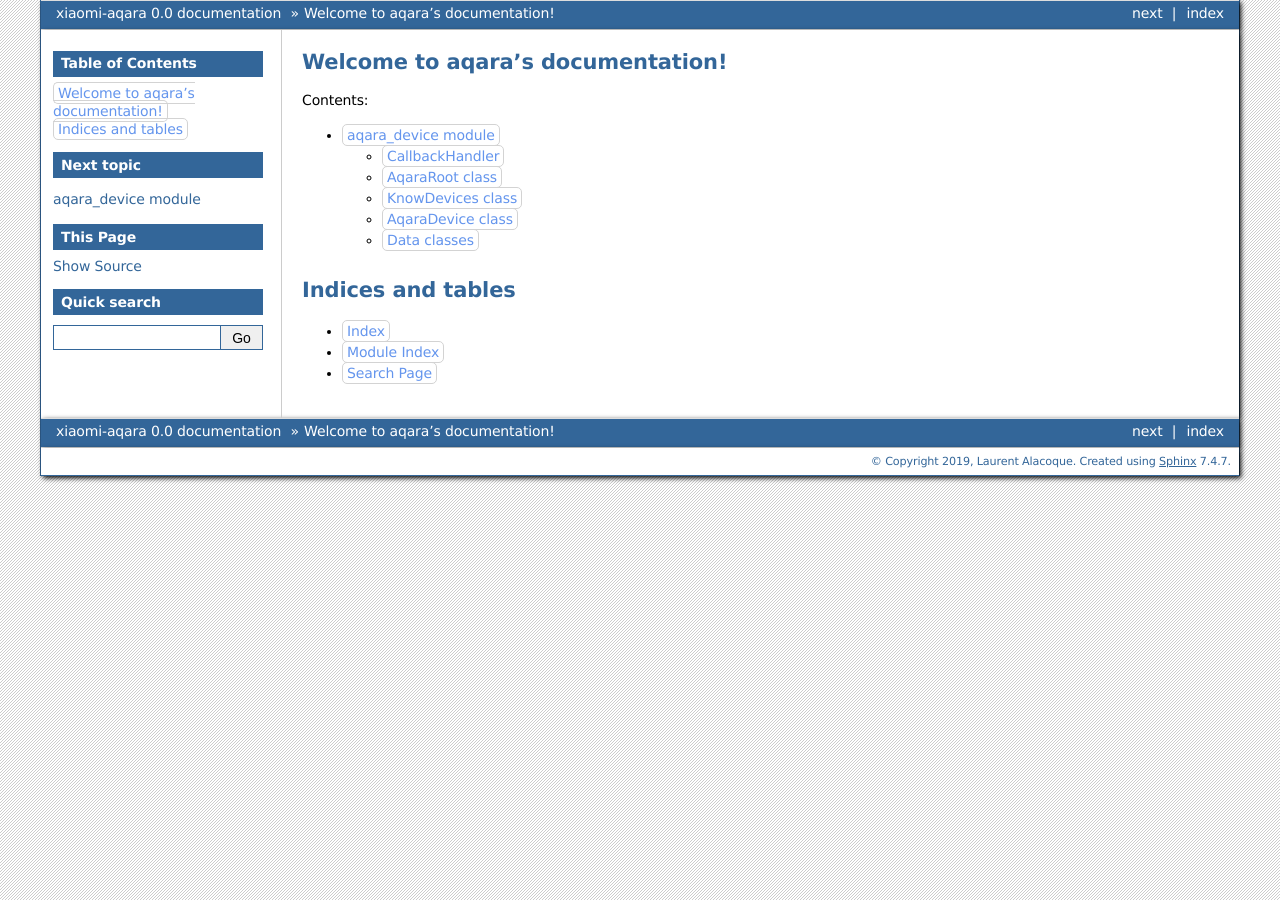
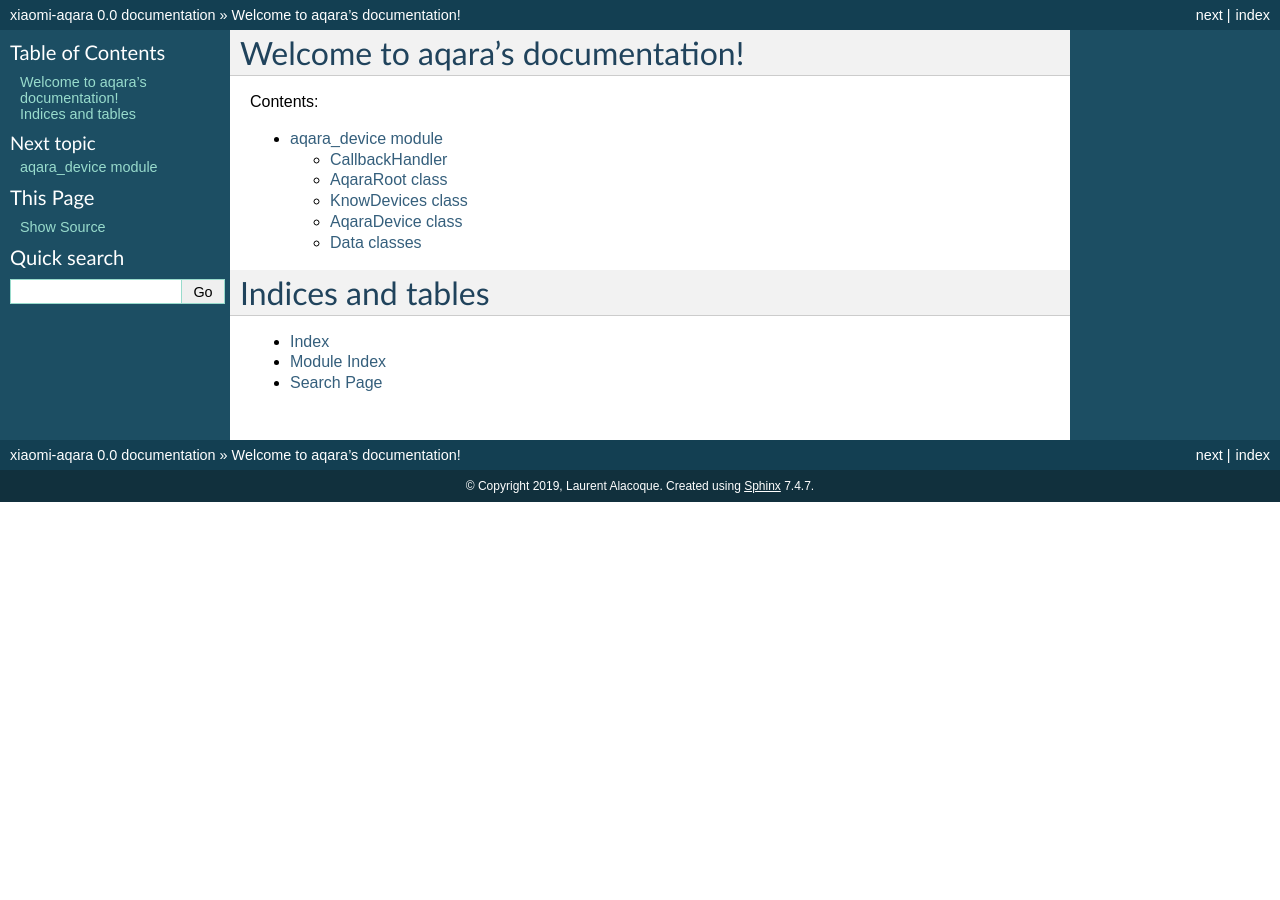
Before and after one commit to laurentalacoque/xiaomi-aqara, a Sphinx documentation site: the page built from docs/source/index.rst, in a window 1280 px wide. Built offline with Sphinx 7.4.7, drawn with Linux system fonts in a browser that asks for light colours.

Commit message:
added gateway, use default theme

```diff
--- a/docs/source/aqara_devices.rst
+++ b/docs/source/aqara_devices.rst
@@ -37,6 +37,10 @@
     :inherited-members:
 
 .. autoclass:: AqaraSensor
+    :members:
+    :inherited-members:
+
+.. autoclass:: AqaraGateway
     :members:
     :inherited-members:
 
--- a/docs/source/conf.py
+++ b/docs/source/conf.py
@@ -36,6 +36,8 @@
     'sphinx.ext.viewcode',
     'sphinx.ext.inheritance_diagram',
 ]
+autodoc_member_order = 'bysource'
+
 
 # Add any paths that contain templates here, relative to this directory.
 templates_path = ['_templates']
@@ -114,10 +116,10 @@
 
 # The theme to use for HTML and HTML Help pages.  See the documentation for
 # a list of builtin themes.
-html_theme = 'bizstyle'
+html_theme = 'default'
 
-def setup(app):
-    app.add_stylesheet('custom.css')
+#def setup(app):
+    #app.add_stylesheet('custom.css')
 
 # Theme options are theme-specific and customize the look and feel of a theme
 # further.  For a list of options available for each theme, see the
```
